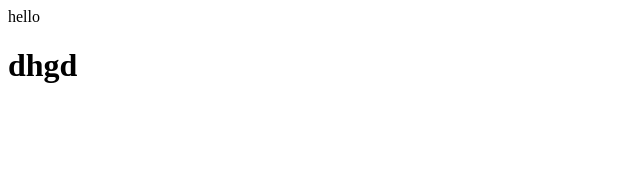
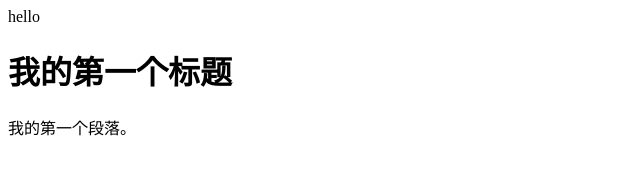
Before and after one commit to drongsidj/drongsidj.github.io, a plain HTML site: page index.html in a window 1280 px wide. Shown: the whole page, without its empty margins (0-640 px from the left). Drawn offline with Linux system fonts and the light colour scheme.

Commit message:
Update index.html

```diff
--- a/index.html
+++ b/index.html
@@ -1,2 +1,12 @@
 hello
-<h1> dhgd</h1>
+<!DOCTYPE html>
+<html>
+<head>
+<meta charset="utf-8">
+<title>菜鸟教程(runoob.com)</title>
+</head>
+<body>
+    <h1>我的第一个标题</h1>
+    <p>我的第一个段落。</p>
+</body>
+</html>
```
